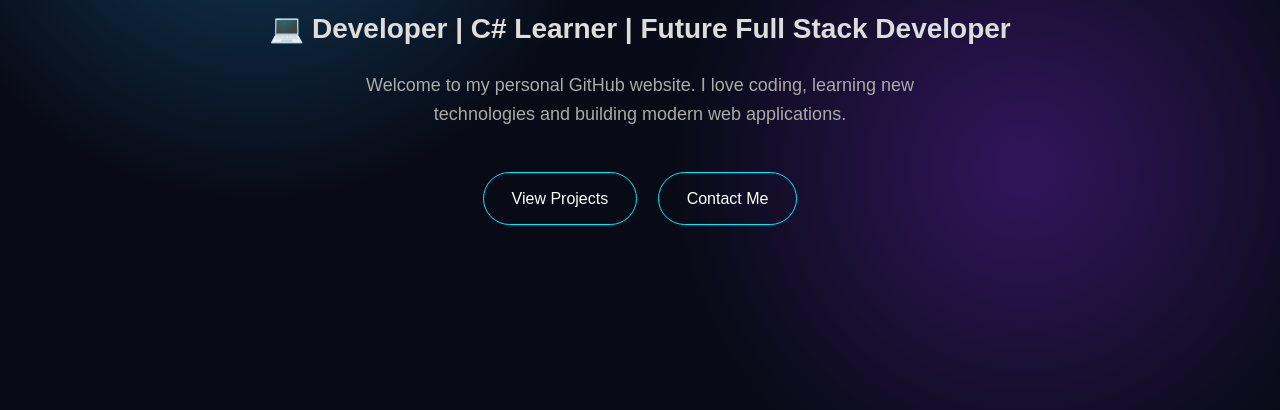
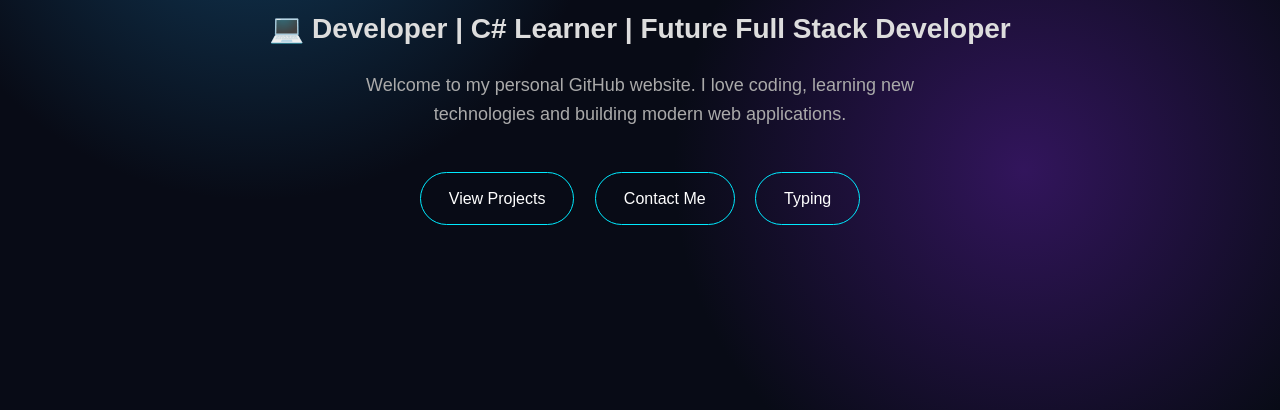
Before and after one commit to aryapratapupx61/aryapratapupx61.github.io, a plain HTML site: page index.html in a window 1280 px wide. Shown: the part 390-800 px from the top of the page. Drawn offline with Linux system fonts and the light colour scheme.

Commit message:
Update index.html

```diff
--- a/index.html
+++ b/index.html
@@ -287,6 +287,7 @@
             <div class="buttons">
                 <a href="#projects" class="btn">View Projects</a>
                 <a href="#contact" class="btn">Contact Me</a>
+                <a href="https://aryapratapupx61.github.io/Typing/" class="btn">Typing</a>
             </div>
 
         </div>
```
